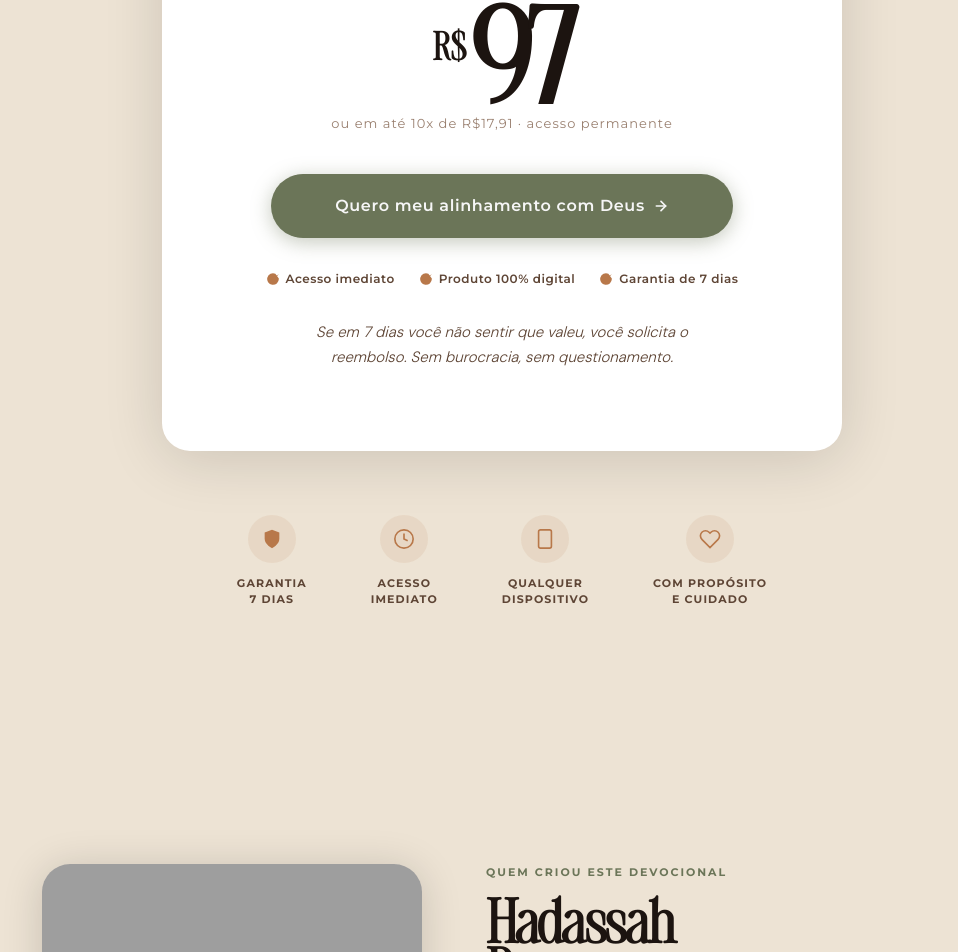
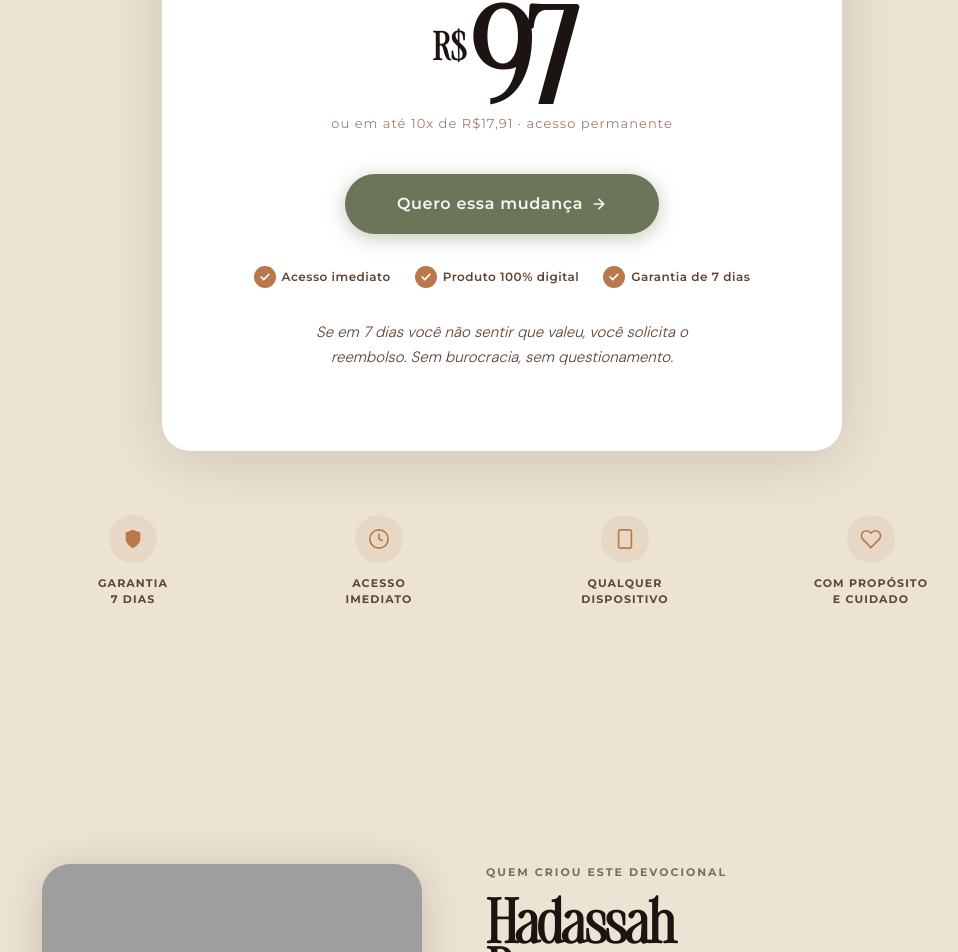
Before and after one commit to aigencybr/hadassahperez, a Next.js app: page /alinhamento in a window 1280 px wide. Shown: the part 7695-8647 px from the top of the page, without its empty margins (138-1096 px from the left). Built offline with nearby package versions, Linux system fonts and the light colour scheme; grey boxes are pictures that could not be loaded.

Commit message:
4 alterações do danilo

```diff
--- a/components/sections/Pricing.tsx
+++ b/components/sections/Pricing.tsx
@@ -120,7 +120,7 @@ export default function Pricing() {
             <div className="mb-8">
               <a
                 href={BUY_LINK}
-                className="btn-grad inline-flex items-center gap-2 rounded-full px-16 py-5 font-semibold tracking-wide text-[#f6f6f6] shadow-[0_4px_20px_rgba(107,117,88,0.40)]"
+                className="btn-grad inline-flex items-center gap-2 rounded-full px-[52px] py-[18px] font-semibold tracking-wide text-[#f6f6f6] shadow-[0_4px_20px_rgba(107,117,88,0.40)]"
                 style={{
                   fontFamily: "var(--font-montserrat)",
                   fontSize: "16px",
@@ -129,7 +129,7 @@ export default function Pricing() {
                 }}
                 aria-label="Comprar Alinhamento por R$97"
               >
-                Quero meu alinhamento com Deus
+                Quero essa mudança
                 <ArrowRight size={16} strokeWidth={2.5} />
               </a>
             </div>
@@ -146,14 +146,26 @@ export default function Pricing() {
                   style={{ fontFamily: "var(--font-montserrat)" }}
                   role="listitem"
                 >
-                  <svg
-                    viewBox="0 0 24 24"
-                    className="h-3.5 w-3.5 fill-[#B8784A]"
+                  <span
                     aria-hidden="true"
+                    className="flex h-[22px] w-[22px] shrink-0 items-center justify-center rounded-full"
+                    style={{ background: "#B8784A" }}
                   >
-                    <path d="M22 11.08V12a10 10 0 11-5.93-9.14" />
-                    <polyline points="22 4 12 14.01 9 11.01" />
-                  </svg>
+                    <svg
+                      viewBox="0 0 14 14"
+                      className="h-3 w-3"
+                      fill="none"
+                      aria-hidden="true"
+                    >
+                      <polyline
+                        points="2.5,7 5.5,10 11.5,4"
+                        stroke="white"
+                        strokeWidth="2"
+                        strokeLinecap="round"
+                        strokeLinejoin="round"
+                      />
+                    </svg>
+                  </span>
                   {g}
                 </div>
               ))}
@@ -170,7 +182,7 @@ export default function Pricing() {
         </RevealWrapper>
 
         {/* Trust badges */}
-        <div className="mt-16 flex flex-wrap justify-center gap-16">
+        <div className="mt-16 grid grid-cols-2 gap-x-10 gap-y-10 sm:grid-cols-4 sm:gap-x-16">
           {trustBadges.map((badge, i) => (
             <RevealWrapper key={badge.label} delay={80 + i * 80}>
               <div className="flex flex-col items-center gap-3">
```
